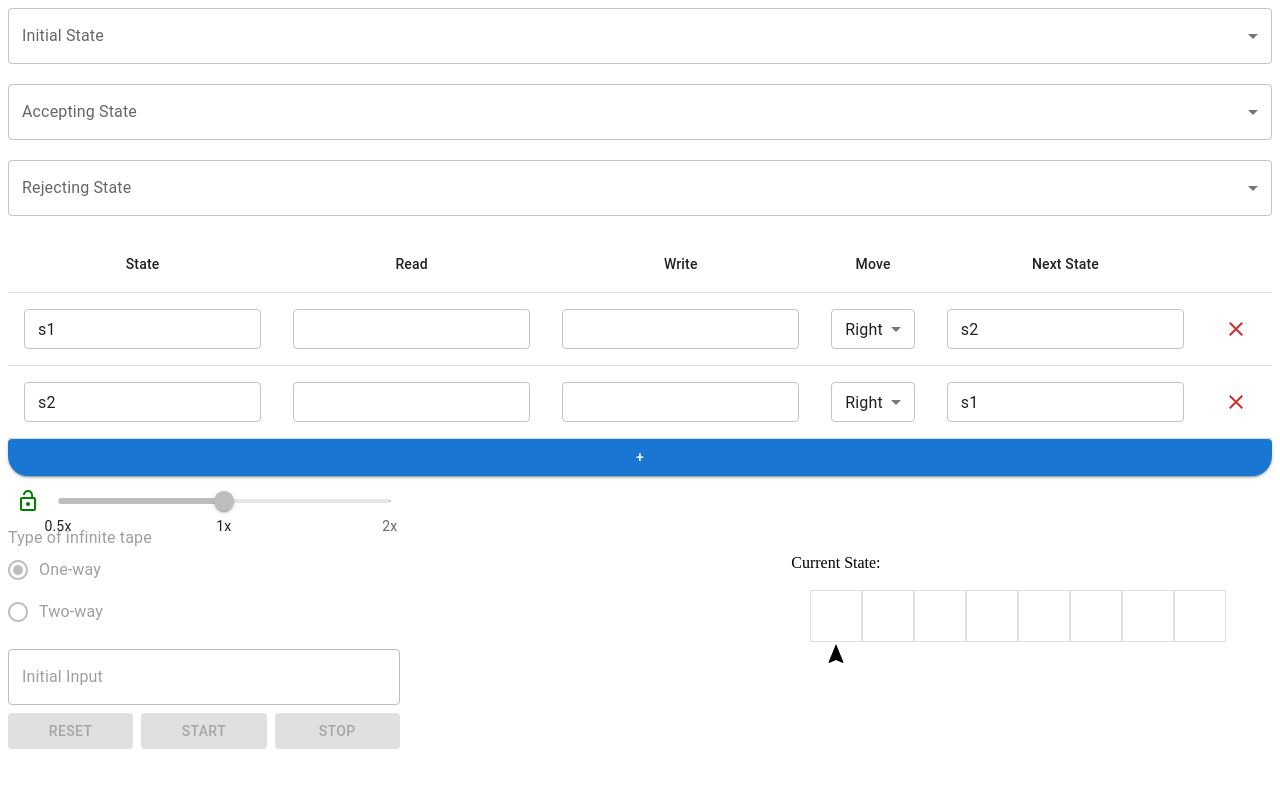
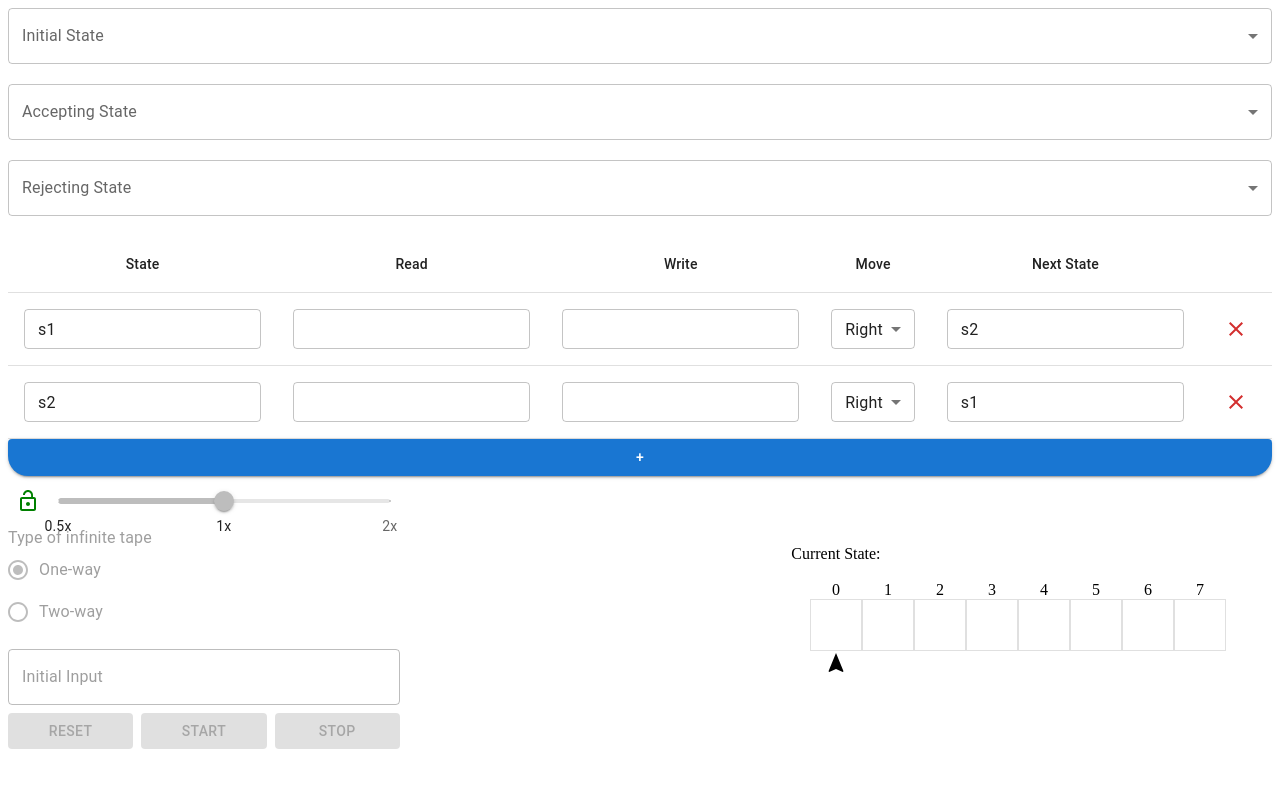
Before and after one commit to Kr1sh1/Turing-Machine-Simulator, a React (Vite) app: page /machines in a window 1280 px wide. Shown: the top 788 px of the page. Built offline with nearby package versions, Linux system fonts and the light colour scheme.

Commit message:
Add indices to cells to provide better understanding of their progress

```diff
--- a/src/components/Tape.jsx
+++ b/src/components/Tape.jsx
@@ -40,11 +40,17 @@ export default function Tape({ configuration }) {
         <Paper variant="outlined" square sx={{ minWidth: cellSize, width: cellSize, height: cellSize, visibility: "hidden" }} key={key} />
       ))}
       {tape.map(cell => (
-        <Paper variant="outlined" square sx={{ minWidth: cellSize, width: cellSize, height: cellSize, textAlign: "center", lineHeight: "50px" }} key={cell.key}>{cell.value}</Paper>
+        <div key={cell.key}>
+          {cell.key}
+          <Paper variant="outlined" square sx={{ minWidth: cellSize, width: cellSize, height: cellSize, textAlign: "center", lineHeight: "50px" }}>{cell.value}</Paper>
+        </div>
       ))}
     </>) :
     tape.map(cell => (
-      <Paper variant="outlined" square sx={{ minWidth: cellSize, width: cellSize, height: cellSize, textAlign: "center", lineHeight: "50px" }} key={cell.key}>{cell.value}</Paper>
+      <div key={cell.key}>
+        {cell.key}
+        <Paper variant="outlined" square sx={{ minWidth: cellSize, width: cellSize, height: cellSize, textAlign: "center", lineHeight: "50px" }}>{cell.value}</Paper>
+      </div>
     ))
 
   return (
```
